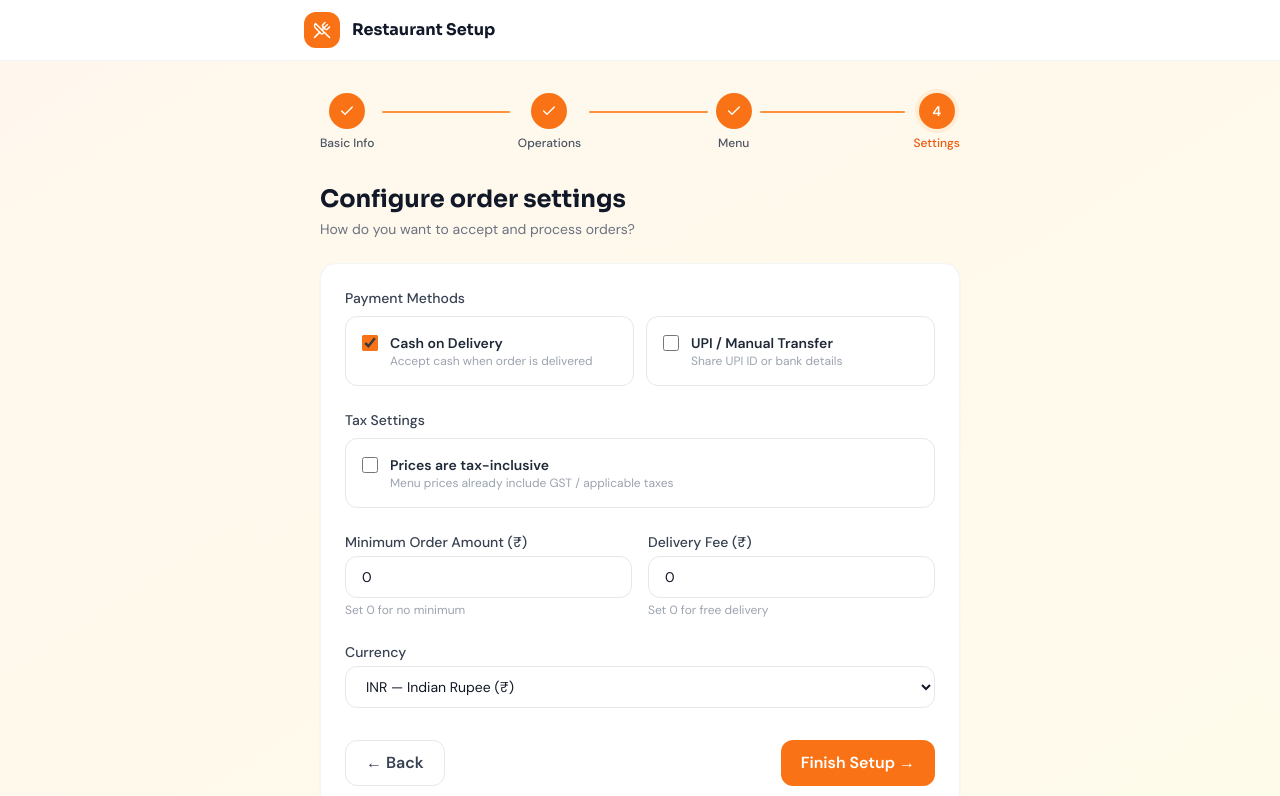
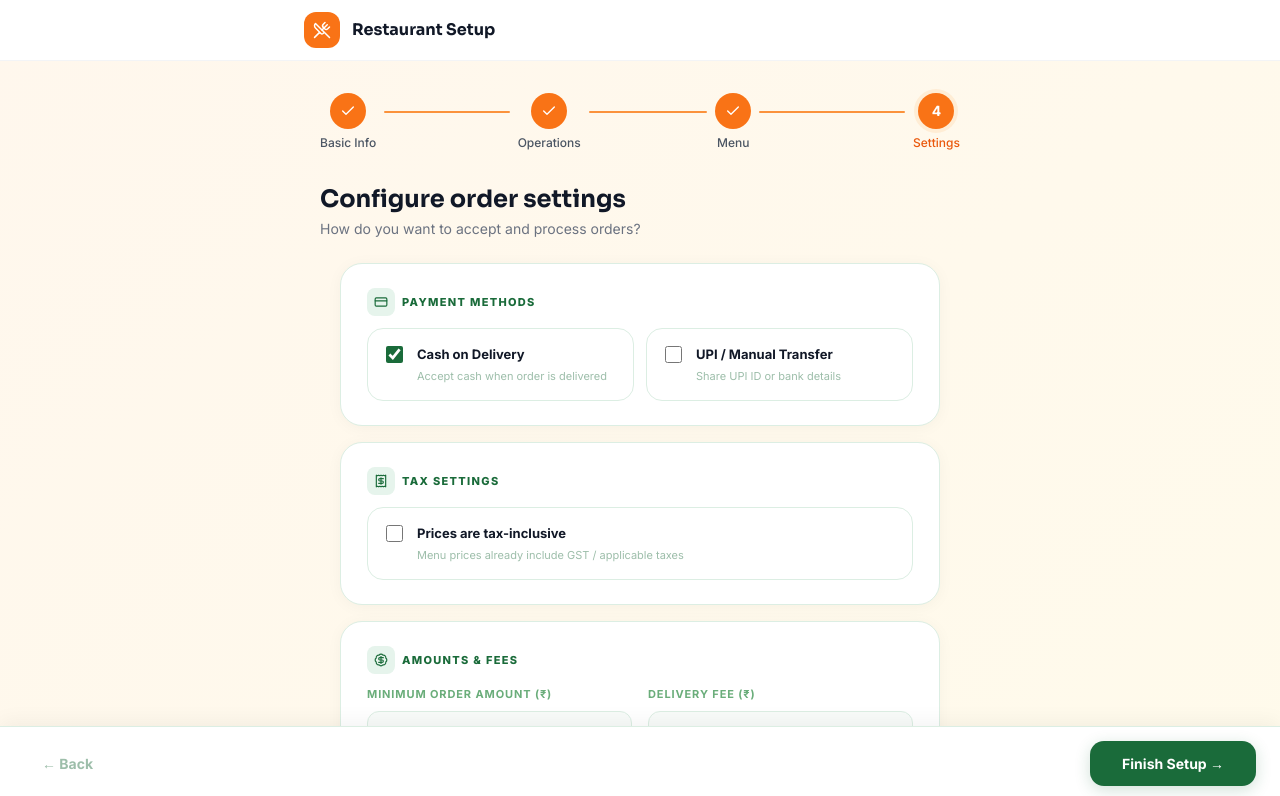
Before and after one commit to devblu20/Bluqq-restaurant, a Next.js app in the folder frontend/: page /restaurant/onboarding/order-settings in a window 1280 px wide. Shown: the top 796 px of the page. Built offline with nearby package versions, Linux system fonts and the light colour scheme; no server answers; the database is empty.

Commit message:
update ui

```diff
--- a/frontend/pages/restaurant/onboarding/order-settings.jsx
+++ b/frontend/pages/restaurant/onboarding/order-settings.jsx
@@ -1,14 +1,16 @@
 import { useState } from "react";
 import { useRouter } from "next/router";
 import { useForm } from "react-hook-form";
+import Head from "next/head";
 import toast from "react-hot-toast";
 import { createOrderSettings } from "../../../services/api";
 import OnboardingLayout from "../../../components/OnboardingLayout";
-import { Loader2 } from "lucide-react";
+import { Loader2, CreditCard, Receipt, BadgeDollarSign, Coins } from "lucide-react";
 
 export default function OrderSettingsStep() {
   const router = useRouter();
   const [loading, setLoading] = useState(false);
+
   const { register, handleSubmit } = useForm({
     defaultValues: {
       cash_on_delivery_enabled: true,
@@ -42,78 +44,184 @@ export default function OrderSettingsStep() {
   };
 
   return (
+    <>
+      <Head>
+        <title>Order Settings | Menuify</title>
+        <link rel="preconnect" href="https://fonts.googleapis.com" />
+        <link rel="preconnect" href="https://fonts.gstatic.com" crossOrigin="anonymous" />
+        <link href="https://fonts.googleapis.com/css2?family=Inter:wght@400;500;600;700;800&display=swap" rel="stylesheet" />
+        <style>{`
+          * { box-sizing: border-box; margin: 0; padding: 0; }
+          body { background: #eef5f0; font-family: 'Inter', sans-serif; }
+          @keyframes spin { to { transform: rotate(360deg); } }
+
+          .ops-input {
+            font-family: 'Inter', sans-serif; font-size: 13px; color: #111827;
+            width: 100%; padding: 11px 14px;
+            background: #f8fbf9; border: 1.5px solid #dceee3; border-radius: 12px;
+            outline: none; transition: border-color 0.15s, box-shadow 0.15s;
+          }
+          .ops-input:focus { border-color: #1a6b3a; box-shadow: 0 0 0 3px rgba(26,107,58,0.1); }
+          .ops-input::placeholder { color: #b8d8c4; }
+
+          .toggle-card {
+            display: flex; align-items: flex-start; gap: 14px;
+            padding: 16px 18px; border-radius: 16px; cursor: pointer;
+            border: 1.5px solid #dceee3; background: white;
+            transition: border-color 0.15s, background 0.15s;
+          }
+          .toggle-card:hover { border-color: #1a6b3a; background: #f4faf6; }
+          .toggle-card input[type="checkbox"] {
+            width: 17px; height: 17px; accent-color: #1a6b3a;
+            cursor: pointer; flex-shrink: 0; margin-top: 1px;
+          }
+
+          .section-label {
+            font-size: 11px; font-weight: 800; color: #1a6b3a;
+            text-transform: uppercase; letter-spacing: 0.12em;
+            display: flex; align-items: center; gap: 7px;
+            margin-bottom: 12px;
+          }
+
+          .sub-label {
+            font-size: 11px; font-weight: 700; color: #6aad7a;
+            text-transform: uppercase; letter-spacing: 0.08em; margin-bottom: 8px;
+          }
+
+          .hint-text { font-size: 11px; color: #9dbeaa; margin-top: 6px; }
+
+          .btn-back {
+            font-family: 'Inter', sans-serif; font-size: 14px; font-weight: 700;
+            color: #9dbeaa; background: none; border: none; cursor: pointer;
+            padding: 10px 18px; transition: color 0.15s;
+          }
+          .btn-back:hover { color: #4a7a58; }
+
+          .btn-submit {
+            font-family: 'Inter', sans-serif; font-size: 14px; font-weight: 700;
+            color: white; background: #1a6b3a; border: none; cursor: pointer;
+            padding: 12px 32px; border-radius: 14px;
+            display: flex; align-items: center; gap: 8px;
+            box-shadow: 0 4px 16px rgba(26,107,58,0.2);
+            transition: opacity 0.15s, transform 0.1s;
+          }
+          .btn-submit:hover { opacity: 0.9; }
+          .btn-submit:active { transform: scale(0.97); }
+          .btn-submit:disabled { opacity: 0.6; cursor: not-allowed; }
+
+          ::-webkit-scrollbar { width: 4px; }
+          ::-webkit-scrollbar-thumb { background: #b8d8c4; border-radius: 4px; }
+        `}</style>
+      </Head>
+
       <OnboardingLayout
         currentStep="order-settings"
         title="Configure order settings"
         subtitle="How do you want to accept and process orders?"
       >
-      <div className="card">
-        <form onSubmit={handleSubmit(onSubmit)} className="space-y-6">
+        <div style={{ maxWidth: 720, margin: "0 auto", padding: "0 20px 120px", fontFamily: "'Inter', sans-serif" }}>
+          <form onSubmit={handleSubmit(onSubmit)}>
+            <div style={{ display: "flex", flexDirection: "column", gap: 16 }}>
 
-          {/* Payment methods */}
+              {/* ── Payment Methods ── */}
+              <div style={{
+                background: "white", borderRadius: 22, padding: "24px 26px",
+                border: "1.5px solid #dceee3", boxShadow: "0 2px 16px rgba(0,0,0,0.04)",
+              }}>
+                <p className="section-label">
+                  <span style={{ width: 28, height: 28, borderRadius: 8, background: "#e6f4ec", display: "inline-flex", alignItems: "center", justifyContent: "center", flexShrink: 0 }}>
+                    <CreditCard size={14} color="#1a6b3a" />
+                  </span>
+                  Payment Methods
+                </p>
+                <div style={{ display: "grid", gridTemplateColumns: "1fr 1fr", gap: 12 }}>
+                  <label className="toggle-card">
+                    <input type="checkbox" {...register("cash_on_delivery_enabled")} />
                     <div>
-            <p className="label mb-2">Payment Methods</p>
-            <div className="grid grid-cols-1 sm:grid-cols-2 gap-3">
-              <label className="flex items-start gap-3 p-4 border border-gray-200 rounded-xl cursor-pointer hover:border-brand-300 transition">
-                <input type="checkbox" className="accent-brand-500 w-4 h-4 mt-0.5" {...register("cash_on_delivery_enabled")} />
-                <div>
-                  <p className="text-sm font-semibold text-gray-800">Cash on Delivery</p>
-                  <p className="text-xs text-gray-400">Accept cash when order is delivered</p>
+                      <p style={{ fontSize: 13, fontWeight: 700, color: "#111827", marginBottom: 3 }}>Cash on Delivery</p>
+                      <p style={{ fontSize: 11, color: "#9dbeaa" }}>Accept cash when order is delivered</p>
                     </div>
                   </label>
-              <label className="flex items-start gap-3 p-4 border border-gray-200 rounded-xl cursor-pointer hover:border-brand-300 transition">
-                <input type="checkbox" className="accent-brand-500 w-4 h-4 mt-0.5" {...register("upi_enabled")} />
+                  <label className="toggle-card">
+                    <input type="checkbox" {...register("upi_enabled")} />
                     <div>
-                  <p className="text-sm font-semibold text-gray-800">UPI / Manual Transfer</p>
-                  <p className="text-xs text-gray-400">Share UPI ID or bank details</p>
+                      <p style={{ fontSize: 13, fontWeight: 700, color: "#111827", marginBottom: 3 }}>UPI / Manual Transfer</p>
+                      <p style={{ fontSize: 11, color: "#9dbeaa" }}>Share UPI ID or bank details</p>
                     </div>
                   </label>
                 </div>
               </div>
 
-          {/* Tax */}
+              {/* ── Tax Settings ── */}
+              <div style={{
+                background: "white", borderRadius: 22, padding: "24px 26px",
+                border: "1.5px solid #dceee3", boxShadow: "0 2px 16px rgba(0,0,0,0.04)",
+              }}>
+                <p className="section-label">
+                  <span style={{ width: 28, height: 28, borderRadius: 8, background: "#e6f4ec", display: "inline-flex", alignItems: "center", justifyContent: "center", flexShrink: 0 }}>
+                    <Receipt size={14} color="#1a6b3a" />
+                  </span>
+                  Tax Settings
+                </p>
+                <label className="toggle-card" style={{ width: "100%" }}>
+                  <input type="checkbox" {...register("tax_included")} />
                   <div>
-            <p className="label mb-2">Tax Settings</p>
-            <label className="flex items-start gap-3 p-4 border border-gray-200 rounded-xl cursor-pointer hover:border-brand-300 transition w-full">
-              <input type="checkbox" className="accent-brand-500 w-4 h-4 mt-0.5" {...register("tax_included")} />
-              <div>
-                <p className="text-sm font-semibold text-gray-800">Prices are tax-inclusive</p>
-                <p className="text-xs text-gray-400">Menu prices already include GST / applicable taxes</p>
+                    <p style={{ fontSize: 13, fontWeight: 700, color: "#111827", marginBottom: 3 }}>Prices are tax-inclusive</p>
+                    <p style={{ fontSize: 11, color: "#9dbeaa" }}>Menu prices already include GST / applicable taxes</p>
                   </div>
                 </label>
               </div>
 
-          {/* Min order & delivery fee */}
-          <div className="grid grid-cols-1 sm:grid-cols-2 gap-4">
+              {/* ── Min Order & Delivery Fee ── */}
+              <div style={{
+                background: "white", borderRadius: 22, padding: "24px 26px",
+                border: "1.5px solid #dceee3", boxShadow: "0 2px 16px rgba(0,0,0,0.04)",
+              }}>
+                <p className="section-label">
+                  <span style={{ width: 28, height: 28, borderRadius: 8, background: "#e6f4ec", display: "inline-flex", alignItems: "center", justifyContent: "center", flexShrink: 0 }}>
+                    <BadgeDollarSign size={14} color="#1a6b3a" />
+                  </span>
+                  Amounts & Fees
+                </p>
+                <div style={{ display: "grid", gridTemplateColumns: "1fr 1fr", gap: 16 }}>
                   <div>
-              <label className="label">Minimum Order Amount (₹)</label>
+                    <p className="sub-label">Minimum Order Amount (₹)</p>
                     <input
                       type="number"
-                className="input-field"
+                      className="ops-input"
                       min={0}
                       placeholder="0"
                       {...register("minimum_order_amount")}
                     />
-              <p className="text-xs text-gray-400 mt-1">Set 0 for no minimum</p>
+                    <p className="hint-text">Set 0 for no minimum</p>
                   </div>
                   <div>
-              <label className="label">Delivery Fee (₹)</label>
+                    <p className="sub-label">Delivery Fee (₹)</p>
                     <input
                       type="number"
-                className="input-field"
+                      className="ops-input"
                       min={0}
                       step="0.50"
                       placeholder="0"
                       {...register("delivery_fee")}
                     />
-              <p className="text-xs text-gray-400 mt-1">Set 0 for free delivery</p>
+                    <p className="hint-text">Set 0 for free delivery</p>
+                  </div>
                 </div>
               </div>
 
-          {/* Currency */}
-          <div>
-            <label className="label">Currency</label>
-            <select className="input-field" {...register("currency")}>
+              {/* ── Currency ── */}
+              <div style={{
+                background: "white", borderRadius: 22, padding: "24px 26px",
+                border: "1.5px solid #dceee3", boxShadow: "0 2px 16px rgba(0,0,0,0.04)",
+              }}>
+                <p className="section-label">
+                  <span style={{ width: 28, height: 28, borderRadius: 8, background: "#e6f4ec", display: "inline-flex", alignItems: "center", justifyContent: "center", flexShrink: 0 }}>
+                    <Coins size={14} color="#1a6b3a" />
+                  </span>
+                  Currency
+                </p>
+                <select className="ops-input" {...register("currency")}>
                   <option value="INR">INR — Indian Rupee (₹)</option>
                   <option value="USD">USD — US Dollar ($)</option>
                   <option value="AED">AED — UAE Dirham</option>
@@ -121,15 +229,27 @@ export default function OrderSettingsStep() {
                 </select>
               </div>
 
-          <div className="flex justify-between pt-2">
-            <button type="button" className="btn-secondary" onClick={() => router.back()}>← Back</button>
-            <button type="submit" disabled={loading} className="btn-primary flex items-center gap-2">
-              {loading && <Loader2 size={15} className="animate-spin" />}
+            </div>
+
+            {/* ── Footer Nav ── */}
+            <div style={{
+              position: "fixed", bottom: 0, left: 0, right: 0, zIndex: 20,
+              background: "white", borderTop: "1.5px solid #dceee3",
+              padding: "14px 24px",
+              display: "flex", justifyContent: "space-between", alignItems: "center",
+              boxShadow: "0 -4px 20px rgba(0,0,0,0.05)",
+            }}>
+              <button type="button" className="btn-back" onClick={() => router.back()}>
+                ← Back
+              </button>
+              <button type="submit" disabled={loading} className="btn-submit">
+                {loading && <Loader2 size={15} color="white" style={{ animation: "spin 1s linear infinite" }} />}
                 {loading ? "Saving..." : "Finish Setup →"}
               </button>
             </div>
           </form>
         </div>
       </OnboardingLayout>
+    </>
   );
 }
```
Lines whose indentation alone changed are shown as unchanged.
